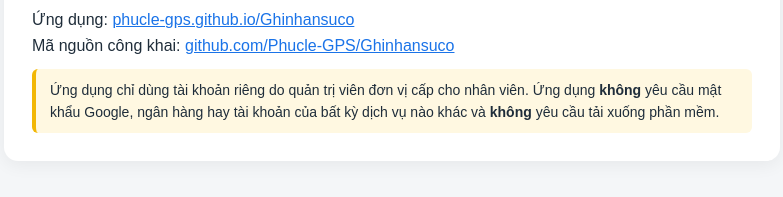
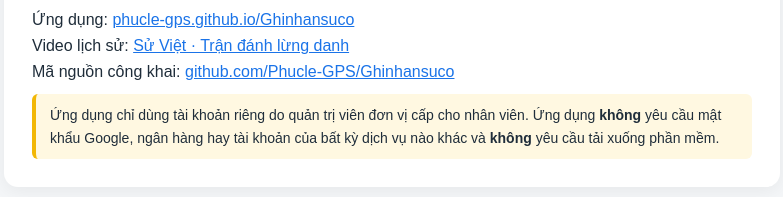
Before and after one commit to Phucle-GPS/phucle-gps.github.io, a plain HTML site: page index.html in a window 1280 px wide. Shown: the part 167-364 px from the top of the page, without its empty margins (248-1031 px from the left). Drawn offline with Linux system fonts and the light colour scheme.

Commit message:
Trang chủ: thêm link sang mục Video lịch sử (kho riêng Lichsunuocnam)
Co-Authored-By: Claude Opus 5.5 <noreply@anthropic.com>
Claude-Session: https://claude.ai/code/session_01JqWnNxCAuwn1FVXKRz9icq

```diff
--- a/index.html
+++ b/index.html
@@ -18,6 +18,7 @@ a{color:#1a73e8}
   <h1>Ứng dụng nội bộ – Hệ thống chiếu sáng đô thị</h1>
   <p>Tên miền này chỉ dùng để lưu trữ ứng dụng nội bộ <b>"Ghi nhận sự cố"</b> phục vụ công tác quản lý, vận hành tủ điều khiển chiếu sáng công cộng.</p>
   <p>Ứng dụng: <a href="https://phucle-gps.github.io/Ghinhansuco/login.html">phucle-gps.github.io/Ghinhansuco</a><br>
+     Video lịch sử: <a href="https://phucle-gps.github.io/Lichsunuocnam/">Sử Việt · Trận đánh lừng danh</a><br>
      Mã nguồn công khai: <a href="https://github.com/Phucle-GPS/Ghinhansuco">github.com/Phucle-GPS/Ghinhansuco</a></p>
   <div class="note">
     Ứng dụng chỉ dùng tài khoản riêng do quản trị viên đơn vị cấp cho nhân viên. Ứng dụng <b>không</b> yêu cầu mật khẩu Google, ngân hàng hay tài khoản của bất kỳ dịch vụ nào khác và <b>không</b> yêu cầu tải xuống phần mềm.
```
